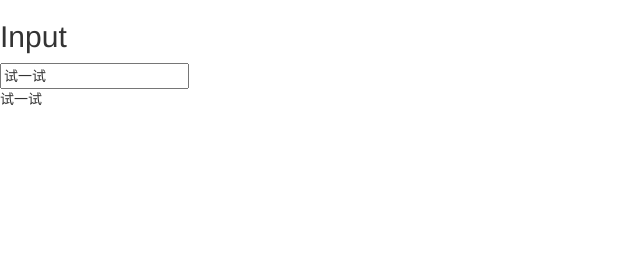
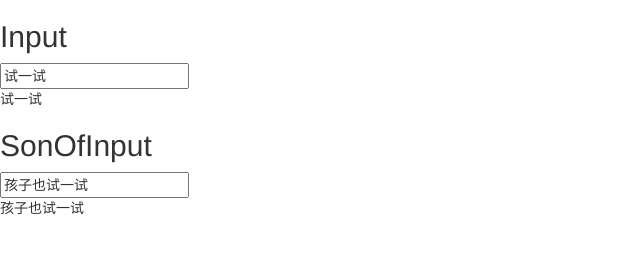
Before and after one commit to 9am/angular-demo, a website: page index.html in a window 1280 px wide. Shown: the whole page, without its empty margins (0-640 px from the left). Drawn offline with nearby package versions, Linux system fonts and the light colour scheme.

Commit message:
scope father&son

```diff
--- a/app.js
+++ b/app.js
@@ -1,11 +1,21 @@
 (function () {
     var app = angular.module('angularDemo', []);
 
+    // 父层级
     app.controller('InputCtrl', function ($scope) {
         $scope.inputValue = '试一试';
 
         $scope.$watch('inputValue', function () {
-            console.log('value: ', $scope.inputValue);
+            console.log('father: ', $scope.inputValue);
+        });
+    });
+
+    // 子层级
+    app.controller('SonOfInputCtrl', function ($scope) {
+        $scope.inputValue = '孩子也试一试';
+
+        $scope.$watch('inputValue', function () {
+            console.log('son: ', $scope.inputValue);
         });
     });
 
--- a/index.html
+++ b/index.html
@@ -13,6 +13,13 @@
         <h2>Input</h2>
         <input type="text" ng-model="inputValue" />
         <p ng-bind="inputValue"></p>
+
+        <div ng-controller="SonOfInputCtrl">
+            <h2>SonOfInput</h2>
+            <input type="text" ng-model="inputValue" />
+            <p ng-bind="inputValue"></p>
+        </div>
+
     </div>
 
 </body>
```
